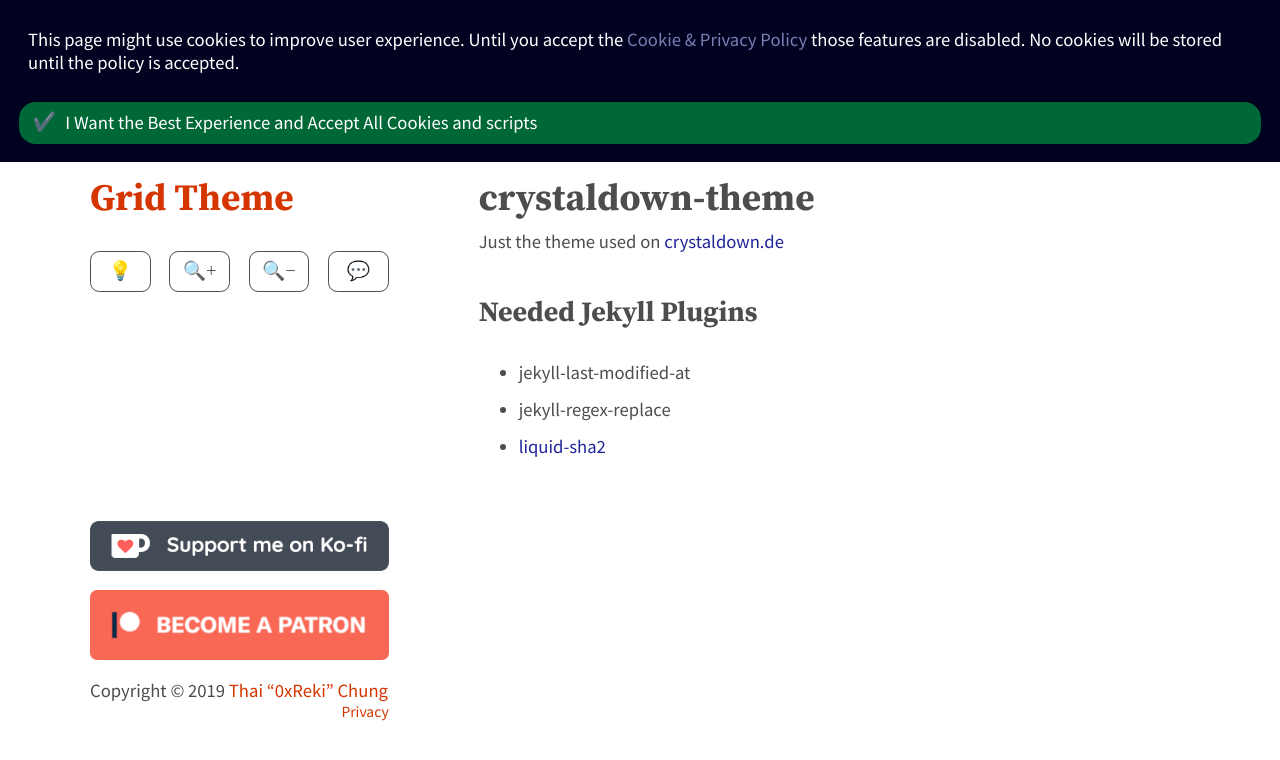
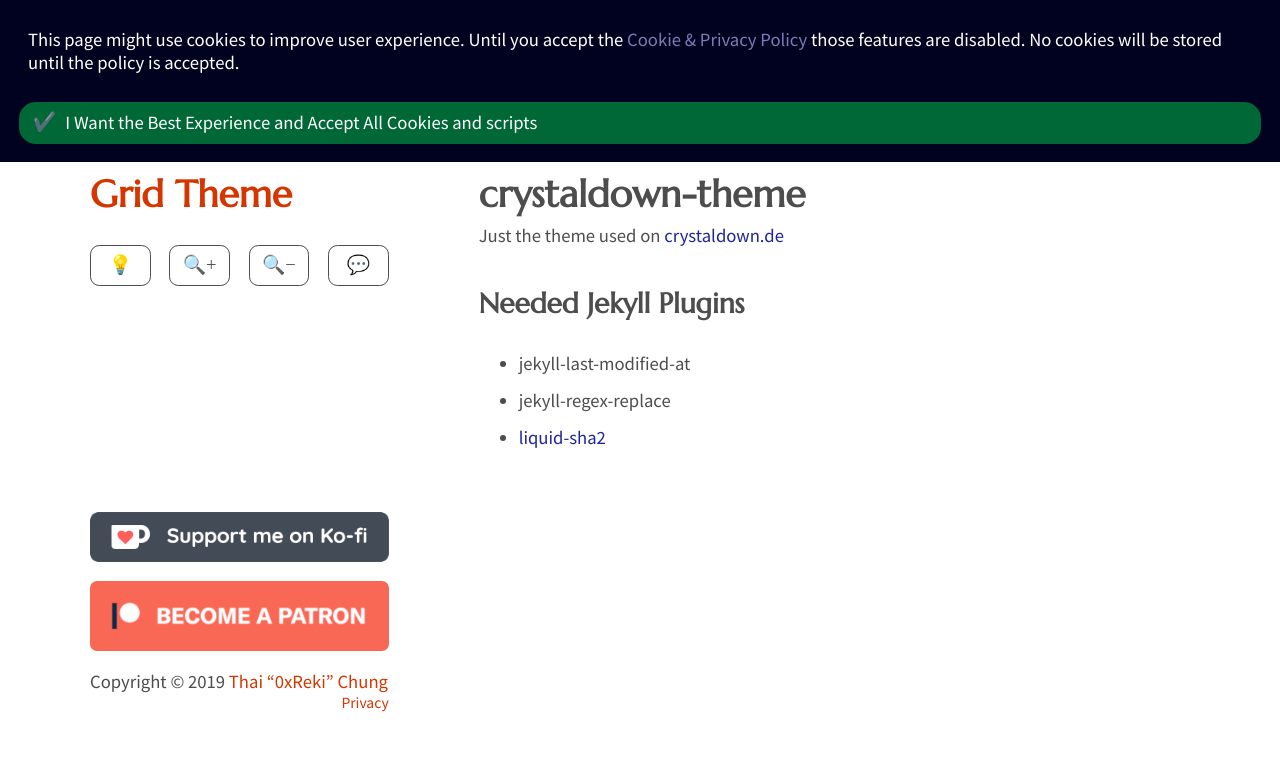
Before and after one commit to RiichiReki/riichi-cologne-theme, a Jekyll site: the page built from README.md, in a window 1280 px wide. Shown: the top 760 px of the page. Built offline with Jekyll 4.4.1, drawn with Linux system fonts in a browser that asks for light colours; some web fonts are replaced; our own code applies the rules of GitHub Pages for plain Markdown files.

Commit message:
Fix Font embed

```diff
--- a/_sass/_fonts-files-web.scss
+++ b/_sass/_fonts-files-web.scss
@@ -4,8 +4,8 @@
   font-weight: 400;
   src: local('Marcellus Regular'),
        local('Marcellus-Regular'),
-       url(/assets/fonts/Marcellus.woff2) format('woff2'),
-       url(/assets/fonts/Marcellus.ttf) format('truetype');
+       url(/assets/fonts/Marcellus-Regular.woff2) format('woff2'),
+       url(/assets/fonts/Marcellus-Regular.ttf) format('truetype');
 }
 
 @font-face {
```
